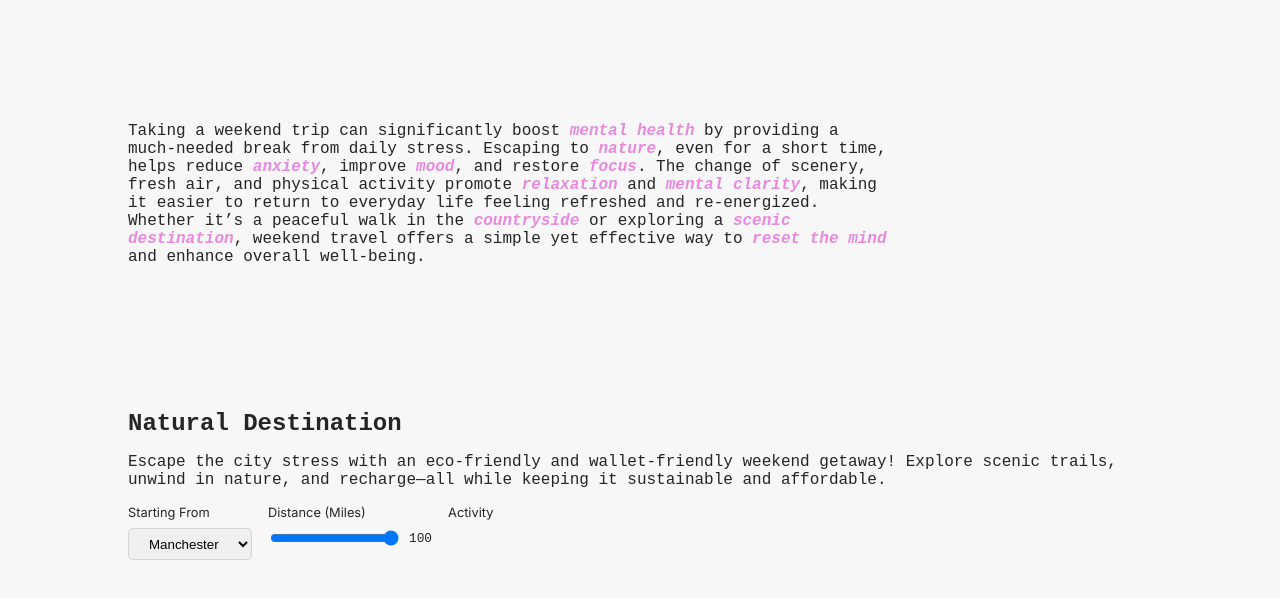
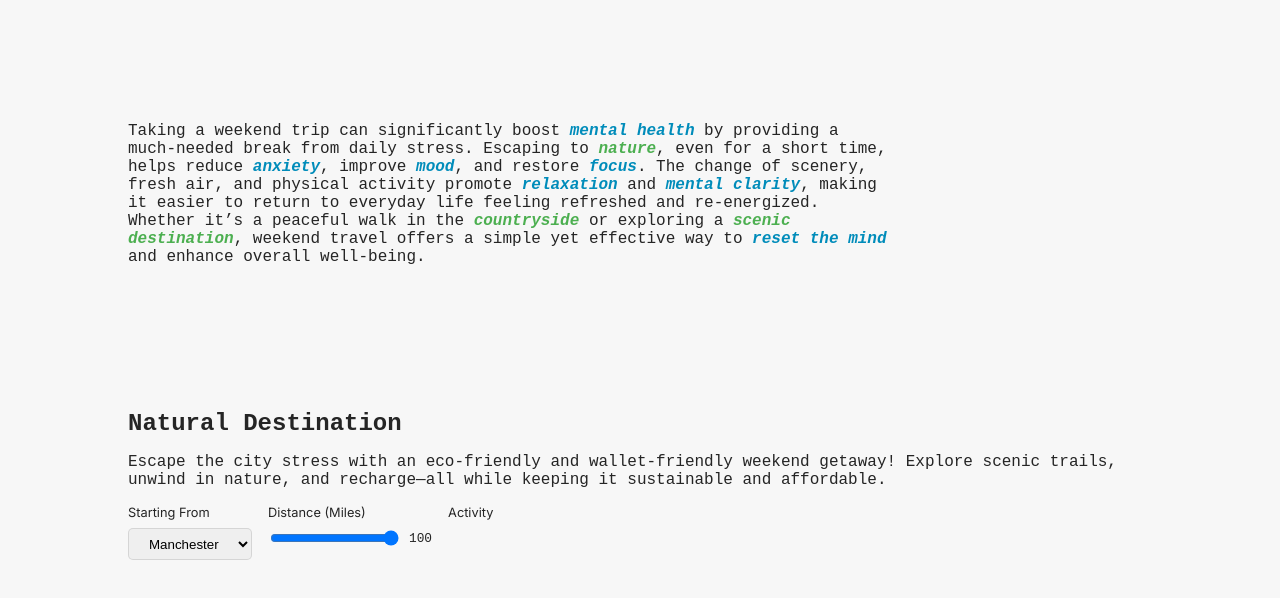
Before and after one commit to Silveride14/Demo-Site, a plain HTML site: page index.html in a window 1280 px wide. Shown: the part 822-1420 px from the top of the page. Drawn offline with nearby package versions, Linux system fonts and the light colour scheme; no server answers; a web font is replaced by a local one.

Commit message:
changing font color

```diff
--- a/css/index.css
+++ b/css/index.css
@@ -2,6 +2,8 @@
     --dark: #252525;
     --white: #f7f7f7;
     --sharp-color: #E888DF;
+    --green: #4CAF50;
+    --blue: #008CBA;
     --normal-spacing: 16px;
     --content-padding: 10%;
 }
@@ -554,10 +556,17 @@ label{
     font-size: 1.5rem !important;
 }
 
-em{
+em {
     font-style: italic;
     font-weight: bold;
-    color: var(--sharp-color);
+}
+
+.mind{
+    color: var(--blue);
+}
+
+.nature{
+    color: var(--green);
 }
 
 @media only screen and (max-width: 600px) {
--- a/index.html
+++ b/index.html
@@ -36,7 +36,7 @@
                 <div class="content">
                     <div class="text-content">
                         <p>
-                            Taking a weekend trip can significantly boost <em>mental health</em> by providing a much-needed break from daily stress. Escaping to <em>nature</em>, even for a short time, helps reduce <em>anxiety</em>, improve <em>mood</em>, and restore <em>focus</em>. The change of scenery, fresh air, and physical activity promote <em>relaxation</em> and <em>mental clarity</em>, making it easier to return to everyday life feeling refreshed and re-energized. Whether it’s a peaceful walk in the <em>countryside</em> or exploring a <em>scenic destination</em>, weekend travel offers a simple yet effective way to <em>reset the mind</em> and enhance overall well-being.
+                            Taking a weekend trip can significantly boost <em class="mind">mental health</em> by providing a much-needed break from daily stress. Escaping to <em class="nature">nature</em>, even for a short time, helps reduce <em class="mind">anxiety</em>, improve <em class="mind">mood</em>, and restore <em class="mind">focus</em>. The change of scenery, fresh air, and physical activity promote <em class="mind">relaxation</em> and <em class="mind">mental clarity</em>, making it easier to return to everyday life feeling refreshed and re-energized. Whether it’s a peaceful walk in the <em class="nature">countryside</em> or exploring a <em class="nature">scenic destination</em>, weekend travel offers a simple yet effective way to <em class="mind">reset the mind</em> and enhance overall well-being.
                         </p>
                     </div>
                     <div id="gallery-container" class="gallery-container">
```
